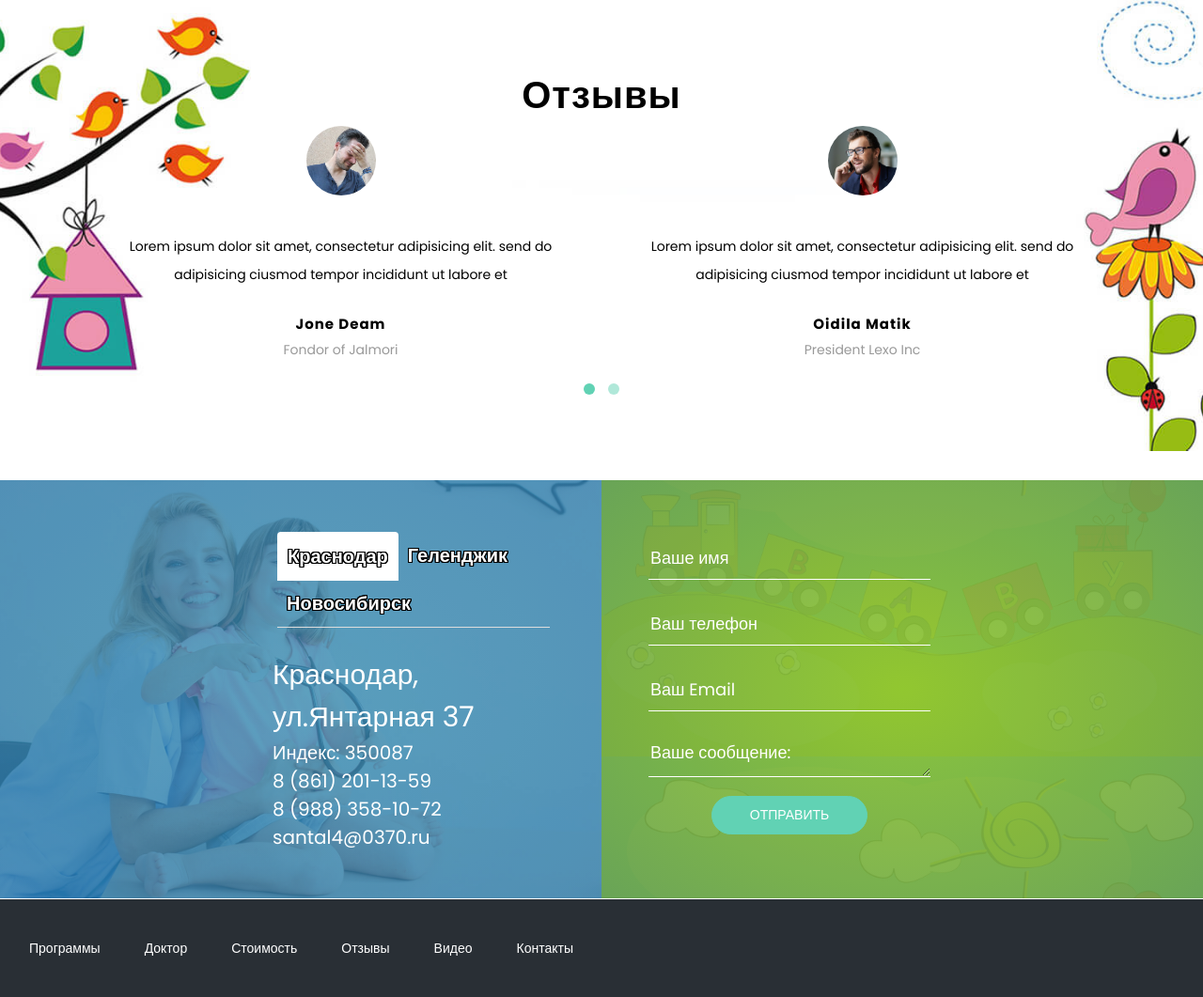
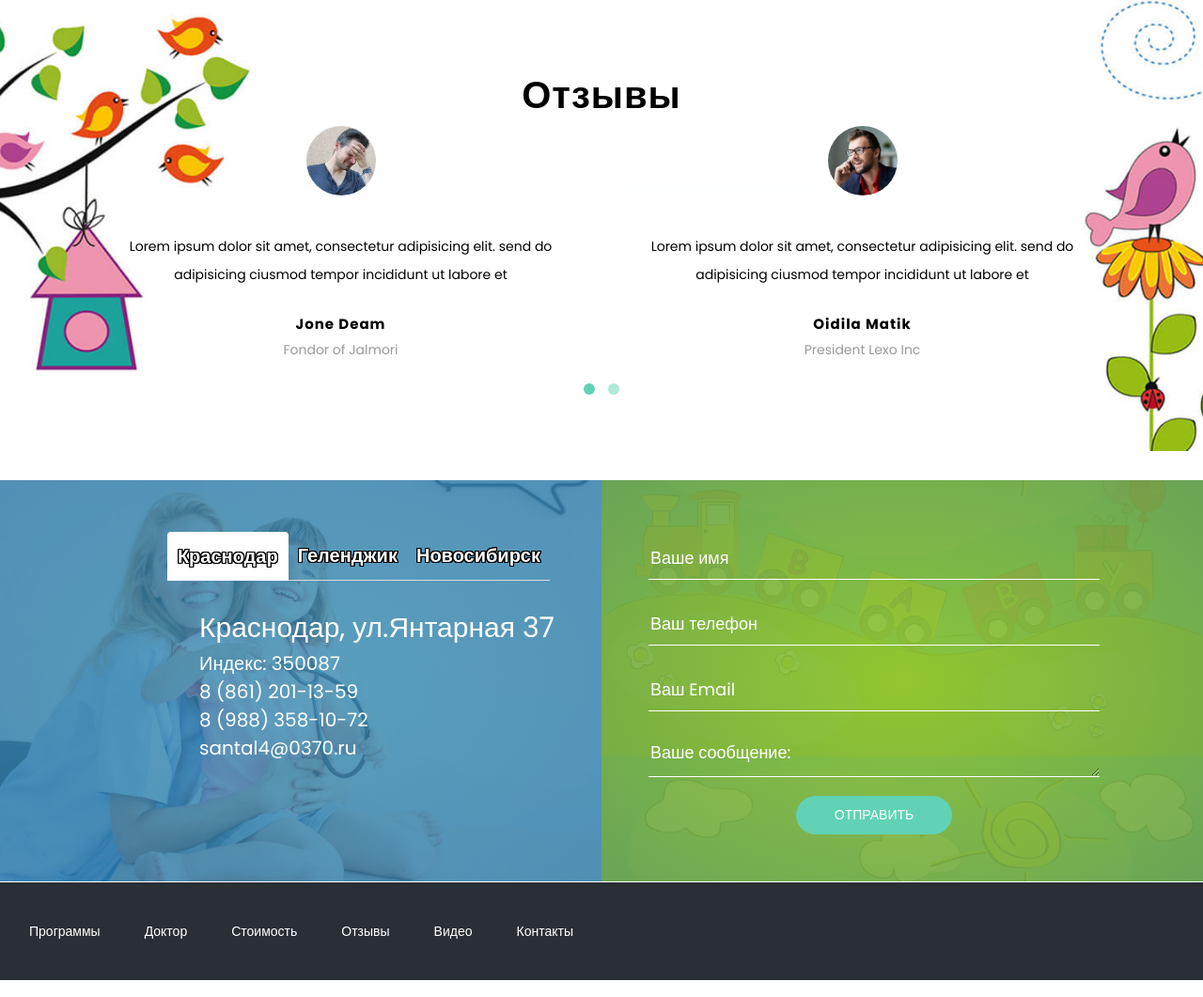
Before and after one commit to DimaObora/HealthOfChildren, a PHP site: page / in a window 1280 px wide. Shown: the part 3383-4444 px from the top of the page at 94% size. Run offline with PHP 8.4, Linux system fonts and the light colour scheme.

Commit message:
сделал адаптив блока контакты и обратная связь, исправил логотип на малых разрешениях

```diff
--- a/css/responsive.css
+++ b/css/responsive.css
@@ -1,9 +1,21 @@
 /* only small desktops */
 /* tablets */
 /* only small tablets */
-@media (max-width: 1366px){
+@media (max-width: 1765px){
+  .city-and-pfone {
+    width: 52%;
+  }
+}
+@media (max-width: 1702px){
+  .city-and-pfone {
+    width: 60%;
+  }
+}@media (max-width: 1687px){
+  .city-and-pfone {
+    width: 70%;
+  }
+}
 
-}
   @media (max-width: 1366px) {
   #testimonial {
     background-size: 133%;
@@ -24,13 +36,24 @@
   #testimonial {
     background-size: 134%;
     background-position: -8em -3em;
-
   }
+    .city-and-pfone {
+      width: 80%;
+    }
+    #contact {
+      width: 80%;
+    }
 }
 
   @media (max-width: 1024px) {
     .contaner {
       top: 94%;
+    }
+    .city-and-pfone {
+      width: 100%;
+    }
+    #contact {
+      width: 90%;
     }
 
     .back-to-top {
```
Also changed, not shown: other parts of css/responsive.css (+39 -0 lines), css/main.css (+1 -39 lines).
